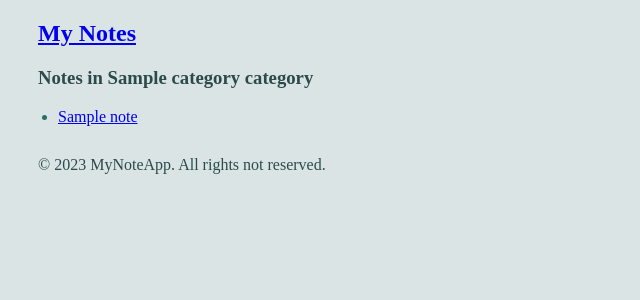
After one commit to LexGlu/notes_app, a Django app: template notes/templates/notes/category_detail.html in a window 1280 px wide. The commit adds this page. Shown: the top 300 px of the page, without its empty margins (0-640 px from the left). Run offline with Django 3.2, Linux system fonts and the light colour scheme; the template is opened without the code that fills it: most values are stand-ins (such as "Sample title", 1, 10 or a date in 2020).

Commit message:
lesson 43

```diff
--- a/notes/admin.py
+++ b/notes/admin.py
@@ -1,5 +1,6 @@
 from django.contrib import admin
-from .models import Note
+from .models import Note, Category
 
 
-admin.site.register(Note)  # Note class will be showed in admin panel
+admin.site.register(Note)
+admin.site.register(Category)
--- a/notes/static/notes/css/notes.css
+++ b/notes/static/notes/css/notes.css
@@ -2,7 +2,7 @@ body {
   background-color: #dae4e5;
 }
 
-h1, h2, p {
+h2, h3, p {
   color: #2b4a4a;
   margin-left: 30px;
 }
--- /dev/null
+++ b/notes/templates/notes/category_detail.html
@@ -0,0 +1,15 @@
+{% extends 'base.html' %}
+
+
+{% block title %}
+    {{ category.title }}
+{%  endblock %}
+
+{% block content %}
+    <h3>Notes in {{ category.title }} category </h3>
+    <ul>
+    {% for note in notes %}
+        <li><a href="{% url 'note_detail' note.id %}">{{ note.title }}</a></li>
+    {% endfor %}
+    </ul>
+{% endblock %}
--- a/notes/templates/notes/index.html
+++ b/notes/templates/notes/index.html
@@ -6,9 +6,10 @@
 {% endblock %}
 
 {% block content %}
+    <h3>Categories</h3>
     <ul>
-    {% for note in notes_list %}
-        <li><a href="{% url 'note_detail' note.id %}">{{ note.title }}</a></li>
+    {% for category in categories_list %}
+        <li><a href="{% url 'category_detail' category.id %}">{{ category.title }}</a></li>
     {% endfor %}
     </ul>
 {% endblock %}
--- a/notes/urls.py
+++ b/notes/urls.py
@@ -4,6 +4,7 @@ from . import views
 
 urlpatterns = [
     path('hello/', views.hello),
+    path('category_<int:category_id>/', views.category_detail, name='category_detail'),
     path('note_<int:note_id>/', views.note_detail, name='note_detail'),
     path('', views.index, name='notes_list'),
 ]
--- a/templates/base.html
+++ b/templates/base.html
@@ -17,7 +17,7 @@
       {% block content %}{% endblock %}
     </main>
     <footer>
-      &copy; 2023 MyNoteApp. All rights not reserved.
+      &copy 2023 MyNoteApp. All rights not reserved.
     </footer>
 </body>
 </html>
```
Also changed, not shown: notes/models.py (+9 -1 lines), notes/templates/notes/note_detail.html (+4 -4 lines), notes/views.py (+9 -3 lines), db.sqlite3, notes/migrations/0003_category_rename_content_note_text_note_category.py (added), notes/static/notes/images/back.png (added).
